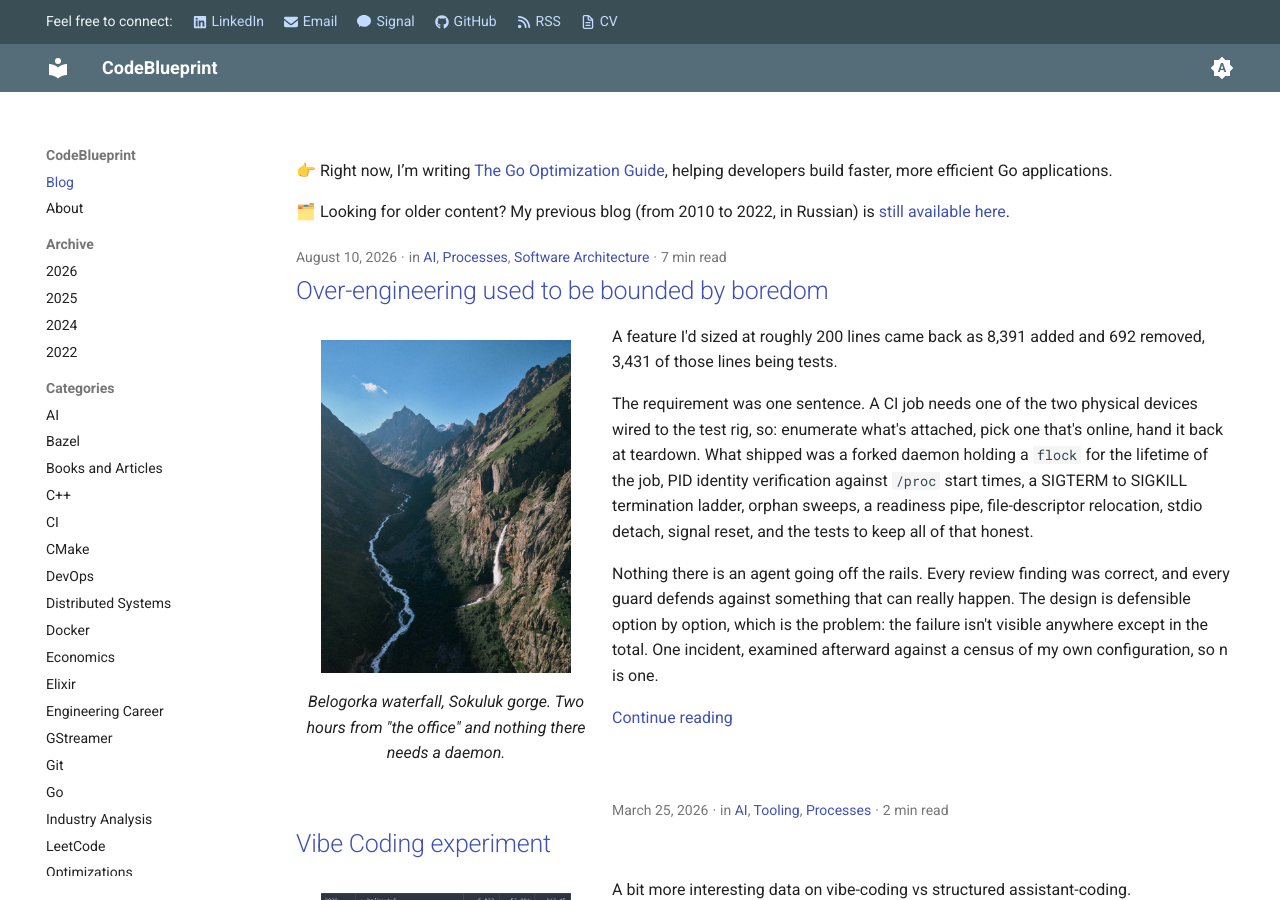
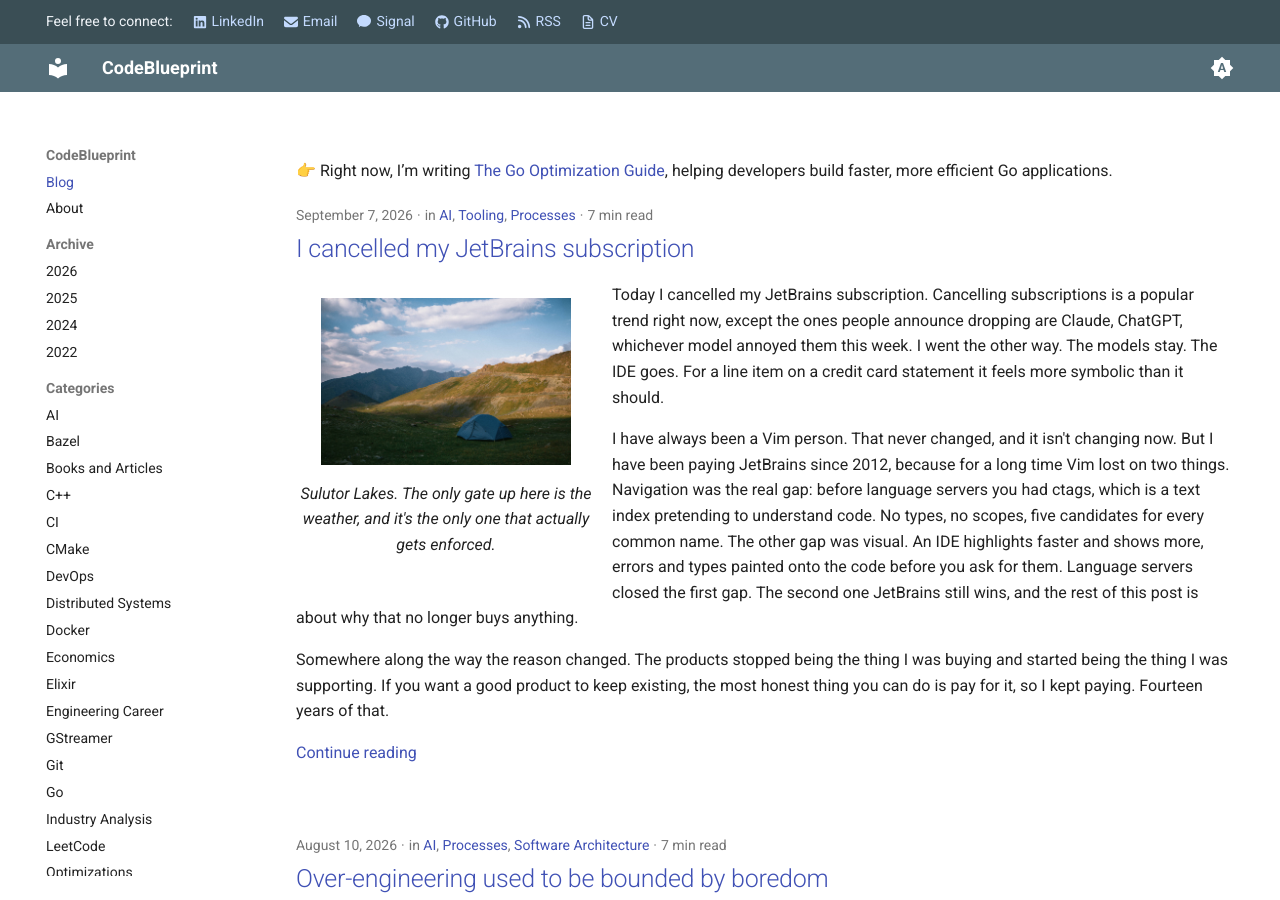
Before and after one commit to astavonin/sysdev.me, an MkDocs documentation site: the page built from docs/index.md, in a window 1280 px wide and 900 px high. Built offline with MkDocs 1.6.1 and Material for MkDocs 9.7.7, drawn with Linux system fonts in a browser that asks for light colours; some of the changed text lies outside the part shown.

Commit message:
title: I cancelled my JetBrains subscription

```diff
--- a/docs/index.md
+++ b/docs/index.md
@@ -3,5 +3,3 @@
 ---
 
 👉 Right now, I’m writing [The Go Optimization Guide](https://goperf.dev), helping developers build faster, more efficient Go applications.
-
-🗂️ Looking for older content? My previous blog (from 2010 to 2022, in Russian) is [still available here](https://sysdev.me/old/).
--- /dev/null
+++ b/docs/posts/cancelling-jetbrains.md
@@ -0,0 +1,96 @@
+---
+title: "I cancelled my JetBrains subscription"
+date: 2026-09-07
+categories:
+  - AI
+  - Tooling
+  - Processes
+
+---
+
+<figure style="float: left; width: 300px; margin: 0 1em 1em 0;" markdown>
+  <a href="https://sysdev.me/img/cancelling-jetbrains/sulutor-lakes.jpg" target="_blank">
+    <img src="https://sysdev.me/img/cancelling-jetbrains/sulutor-lakes.jpg" alt="" width="250">
+  </a>
+  <figcaption>
+    Sulutor Lakes. The only gate up here is the weather, and it's the only one that actually gets enforced.
+  </figcaption>
+</figure>
+
+
+Today I cancelled my JetBrains subscription. Cancelling subscriptions is a popular trend right now, except the ones people announce dropping are Claude, ChatGPT, whichever model annoyed them this week. I went the other way. The models stay. The IDE goes. For a line item on a credit card statement it feels more symbolic than it should.
+
+I have always been a Vim person. That never changed, and it isn't changing now. But I have been paying JetBrains since 2012, because for a long time Vim lost on two things. Navigation was the real gap: before language servers you had ctags, which is a text index pretending to understand code. No types, no scopes, five candidates for every common name. The other gap was visual. An IDE highlights faster and shows more, errors and types painted onto the code before you ask for them. Language servers closed the first gap. The second one JetBrains still wins, and the rest of this post is about why that no longer buys anything.
+
+Somewhere along the way the reason changed. The products stopped being the thing I was buying and started being the thing I was supporting. If you want a good product to keep existing, the most honest thing you can do is pay for it, so I kept paying. Fourteen years of that.
+
+<!-- more -->
+
+## What is actually on my screen in 2026
+
+tmux for splits, Vim in most of them. Claude Code and Codex for writing code. Typora for reading and writing documents. Sublime Text and Sublime Merge for the cases where Vim is inconvenient, which in practice means big merge requests with a lot of changes, where I want a fast visual diff and nothing else.
+
+There is no IDE in that list, and nothing lighter took its slot. The function it performed left my hands entirely.
+
+## The IDE is very good at something I no longer do
+
+Completion, refactoring, jump-to-definition, inline inspections: the whole apparatus exists to make one person produce and navigate code by hand, quickly. It's excellent apparatus. Thirty years of work went into it and it shows.
+
+I don't do that anymore. Writing code by hand in 2026 is an inefficient use of a senior engineer's day. Less politely: it's stupid. My time goes into deciding what should be built, putting a fence around it, and checking what came back against the fence. None of that happens in a buffer.
+
+Nothing is wrong with JetBrains. Their tools are as good as they ever were. The category is what expired.
+
+The obvious objection is the AI-native editors, Cursor and its relatives, and I don't think they change the argument. Putting a model next to the buffer gives you a faster buffer. The buffer is not where my day goes. They are still code-centric tools; they just generate the code instead of autocompleting it.
+
+## What I would pay for and nobody sells
+
+Here is where my money would go if the product existed.
+
+My workflow with LLMs is a state machine. Research, design, design review, implementation, code review, verification, and back around. I drew the whole thing out earlier[^1], so I won't repeat it here. What matters is the shape: states, transitions, entry conditions, and gates that a transition is not allowed to skip.
+
+Nothing on my screen understands any of that. tmux shows panes. Claude Code shows a conversation, a long one. Sublime Merge shows a diff. Three views of three artifacts, and no view of the process that produced them.
+
+![](../img/cancelling-jetbrains/have-and-need.svg){ width="1024" }
+
+I want the opposite. Show me which state I'm in and which gate is holding. What evidence closed the last one? How much code did the last transition produce, against how much was declared up front? Then the part no tool even attempts: what is not allowed to happen next. And let me tune agent behaviour in one place, visually, instead of editing a scattered tree of markdown files and hoping the model reads the one I meant.
+
+To be clear about the shape: this is not a CI harness. Orchestrators like Bernstein[^2] take a goal in one end and hand back a verified merge at the other, and that's useful, but I'm inside the loop at every transition, and the tool has to be too. Kiro[^3] got closer by putting requirements, design and tasks into the interaction itself, then wrapped it around a code editor and left the gates as conventions.
+
+## Non-determinism needs rules, not vibes
+
+Underneath all of that is one problem: predictability.
+
+I wrote last month about a feature I'd sized at roughly 200 lines coming back as 8,391 added[^4]. Nothing went off the rails. Every guard defended against something real, every review finding was correct, and the total was still absurd. The fix I landed on was making each design option declare what it costs, so the expensive option has to justify itself against a number instead of against adjectives.
+
+That's a rule. Right now it's enforced by being written as prose in a template that I then read carefully, which is the weakest enforcement mechanism available to a human being.
+
+What I want is somewhere to declare rules like that and have something check them. The volume of code a transition may produce is bounded, and the bound is declared before the transition starts. Verification runs before a state can be exited, no exception for changes somebody labelled trivial. A finding doesn't close without evidence attached. Implementation doesn't start without an approved design review. I have every one of those rules today, written down. Nothing checks them.
+
+This problem has been solved before, for a different flavour of non-determinism. P[^5], which started at Microsoft and now lives at AWS, is a language where you model a system as communicating state machines and hand it to a checker that explores message interleavings and failures against the correctness specifications you wrote. It's not academic furniture: P shipped the USB 3.0 drivers in Windows 8.1 and Windows Phone, and teams across AWS use it on S3, EBS, DynamoDB, MemoryDB, Aurora, EC2 and IoT to reason about whether their designs are correct[^6]. The non-determinism there comes from interleaving and node failure. Mine comes from a sampling distribution. Different source, same shape: a system whose behaviours you cannot enumerate by hand, with properties you still need to hold.
+
+I am not asking for a model checker over agents. That isn't a coherent thing to want: the state space is natural language, there is nothing to exhaustively explore. What I want is P's posture without P's rigour. An explicit state machine instead of an implied one. Specifications of what must hold, written where a program can read them, and monitors that shout when a run violates one. P calls those spec monitors and runs them twice: against the model during verification, and afterwards against production logs, through a tool called PObserve[^6]. The second half is the part I could use tomorrow.
+
+Call it a P for LLM workflows. Looser than the original, but with rules that are real.
+
+## So I'm building a bad version of it myself
+
+Since it doesn't exist, I've been inventing it, badly, for about a year. A command per phase. An agent per role. A contract file every model reads on entry. YAML state that survives task switching. Consensus review with an inclusion threshold[^7], because a single agent's opinion isn't worth acting on. Fix loops with iteration caps. It works well enough that I stopped considering the alternative[^8].
+
+It is also, honestly described, a state machine implemented as prose and handed to a language model with a polite request that it comply. The rules are suggestions, the gates are conventions, and nothing anywhere in the system can say no.
+
+I know exactly how weak that is, because I went looking. Three separate files in my configuration asserted something about review history that was flatly untrue, and had been for months[^4]. Nothing caught it, because nothing in the system is capable of catching anything. A tool with a real notion of state would have failed on the first transition that depended on it.
+
+## Where this lands
+
+The IDE industry spent three decades optimising the production of code, and did an outstanding job. Then the bottleneck moved somewhere else, and the whole category is still standing where the bottleneck used to be.
+
+I don't miss the IDE. I miss having somewhere to put the rules. Whoever ships that gets my next fourteen years.
+
+[^1]: [Development processes in the GenAI era. sysdev.me, January 2026.](https://sysdev.me/2026/01/14/development-processes-in-the-genai-era/)
+[^2]: [Bernstein: the open-source governance layer for AI agents. GitHub, sipyourdrink-ltd/bernstein.](https://github.com/sipyourdrink-ltd/bernstein)
+[^3]: [Kiro: an agentic IDE with specs, hooks and steering. AWS.](https://kiro.dev)
+[^4]: [Over-engineering used to be bounded by boredom. sysdev.me, August 2026.](https://sysdev.me/2026/08/10/over-engineering-used-to-be-bounded-by-boredom/)
+[^5]: [P: A programming language designed for asynchrony, fault-tolerance and uncertainty. Microsoft Research, May 19, 2017.](https://www.microsoft.com/en-us/research/blog/p-programming-language-asynchrony/)
+[^6]: [The P programming language. Documentation and case studies.](https://p-org.github.io/P/)
+[^7]: [Making GenAI code review actually useful. sysdev.me, February 2026.](https://sysdev.me/2026/02/19/making-genai-code-review-actually-useful/)
+[^8]: [Vibe Coding experiment. sysdev.me, March 2026.](https://sysdev.me/2026/03/25/vibe-coding-experiment/)
```
Also changed, not shown: docs/img/cancelling-jetbrains/have-and-need.svg (added), docs/img/cancelling-jetbrains/sulutor-lakes.jpg (added).
